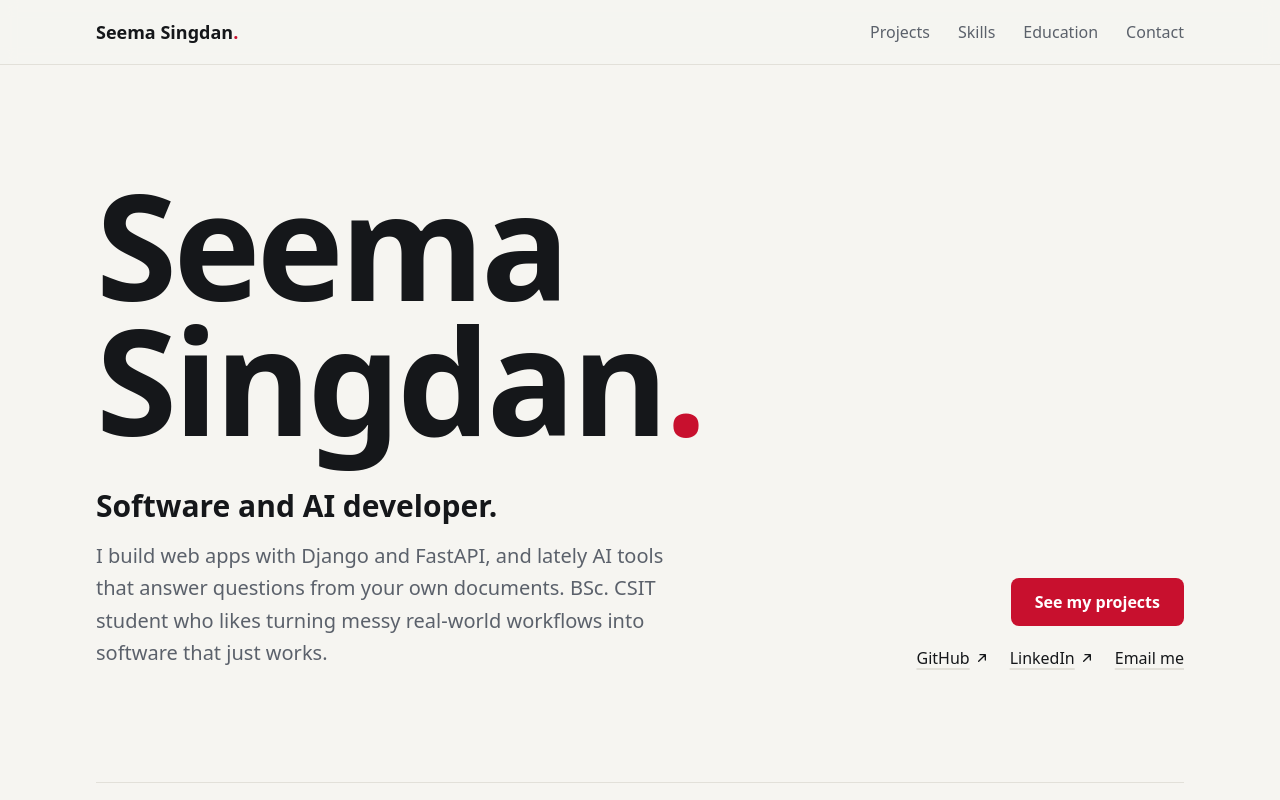
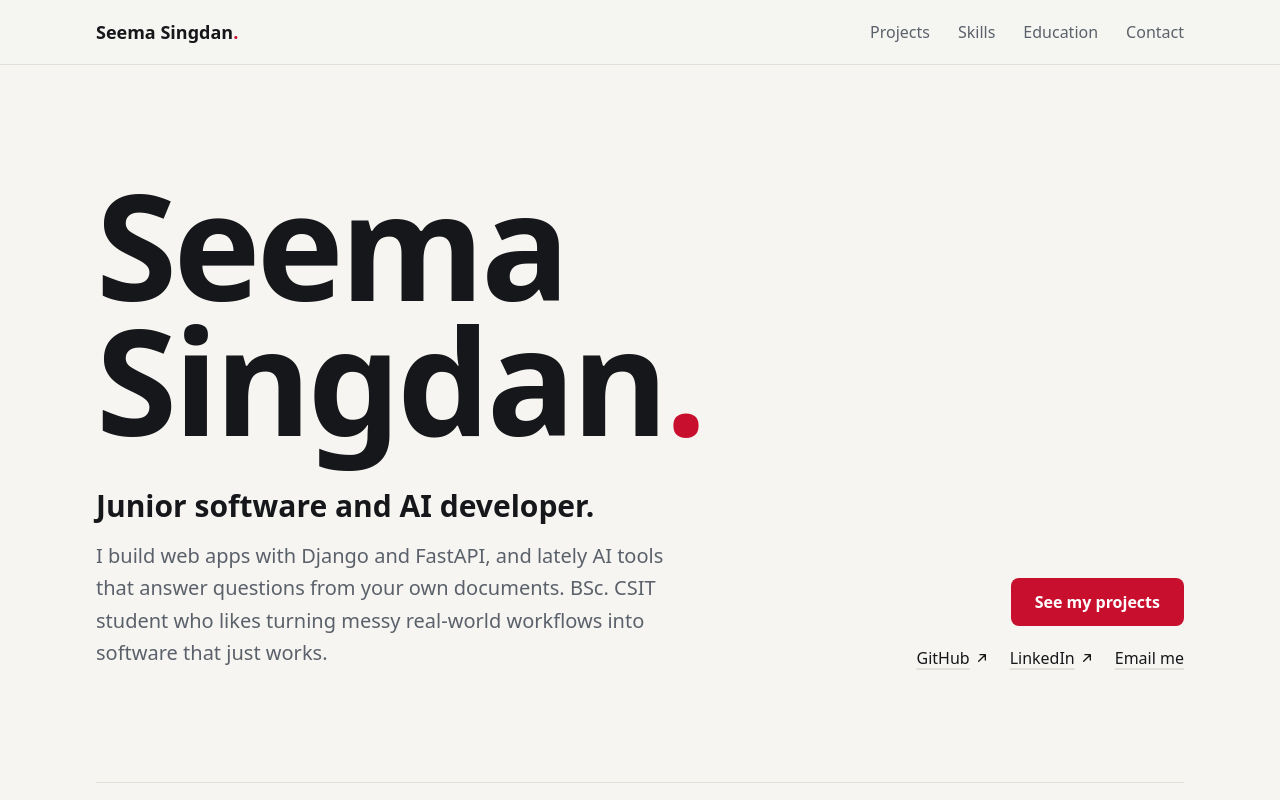
Before and after one commit to Cma-13/My-portfolio, a React (Vite) app: page / in a window 1280 px wide. Shown: the top 800 px of the page. Built offline with nearby package versions, Linux system fonts and the light colour scheme.

Commit message:
feat: add junior to role

```diff
--- a/src/data/profile.js
+++ b/src/data/profile.js
@@ -3,7 +3,7 @@
 
 export const profile = {
   name: "Seema Singdan",
-  role: "Software and AI developer",
+  role: "Junior software and AI developer",
   location: "Kathmandu, Nepal",
   intro:
     "I build web apps with Django and FastAPI, and lately AI tools that answer questions from your own documents. " +
```
